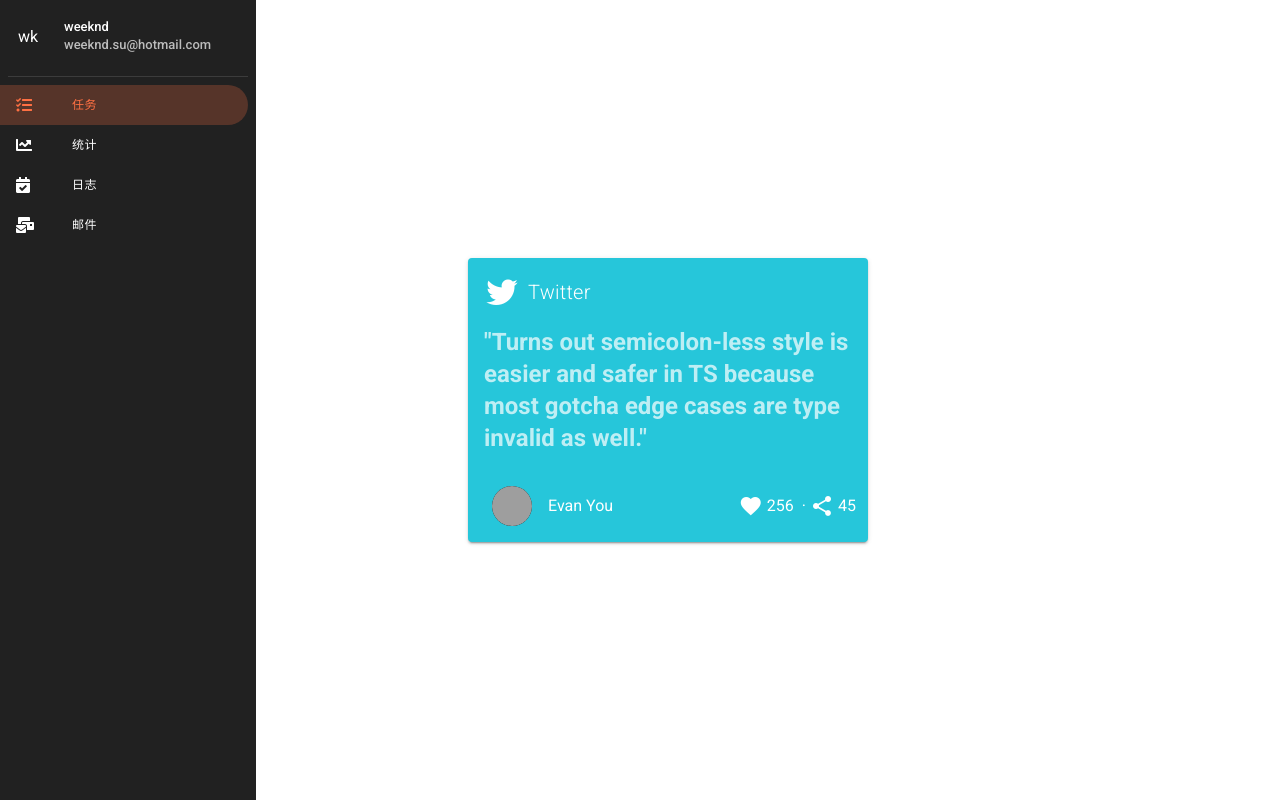
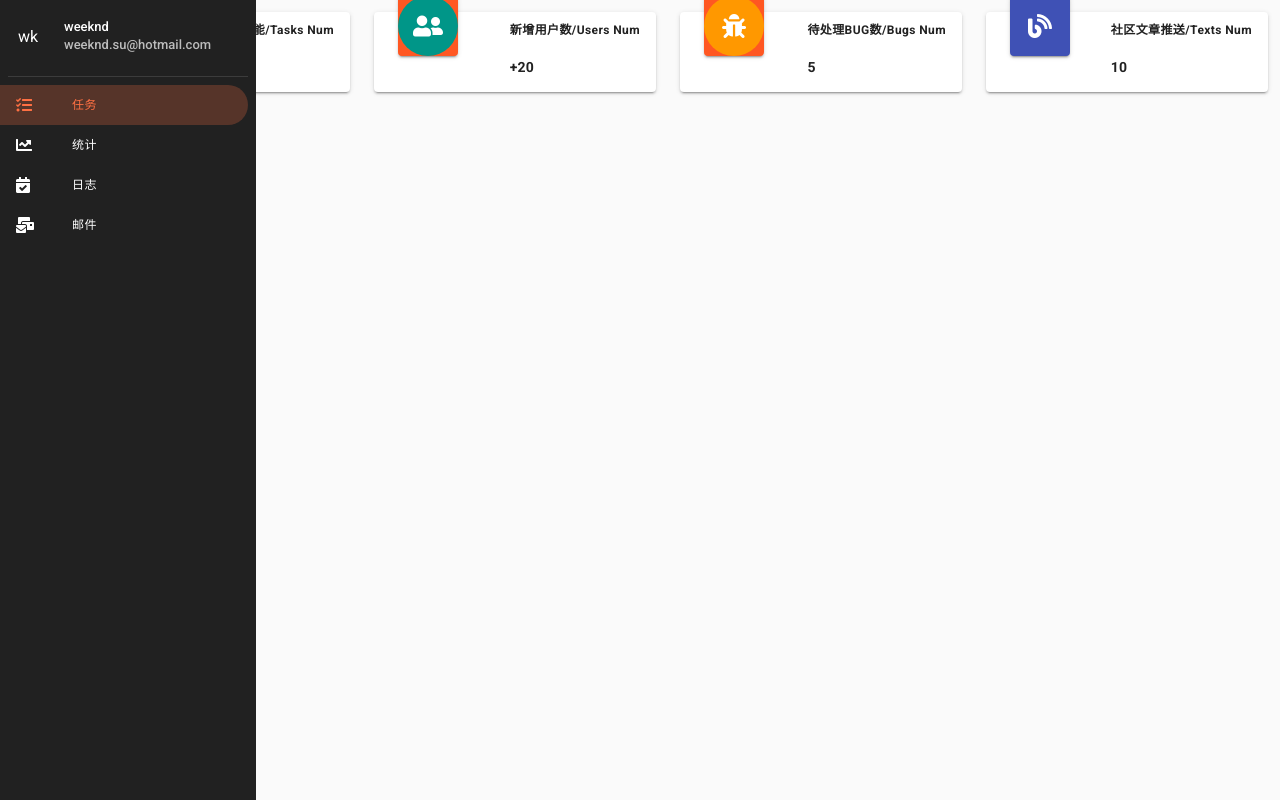
Before and after one commit to weekndchina/goweb, a Vue app: page /#/task in a window 1280 px wide. Built offline with nearby package versions, Linux system fonts and the light colour scheme; grey boxes are pictures that could not be loaded.

Commit message:
add num count on dashboard

```diff
--- a/src/components/layout/DefaultLayout.vue
+++ b/src/components/layout/DefaultLayout.vue
@@ -1,11 +1,8 @@
 <template>
     <v-app id="app-layout">
         <app-drawer></app-drawer>
-        <v-content>
-         <v-container fluid fill-height dark
-         >
+        <v-content style="background-color:#FAFAFA">
             <router-view></router-view>
-         </v-container>
         </v-content>
     </v-app>
 </template>
@@ -13,7 +10,6 @@
 
 <script>
 import AppDrawer from "@/components/AppDrawer"
-
 export default {
     components: {
         AppDrawer,
--- a/src/views/rw/Task.vue
+++ b/src/views/rw/Task.vue
@@ -1,50 +1,104 @@
 <template>
+ <v-container grid-list-xl fluid>
+ <v-row>
+    <v-col cols="3" md=3 sm=6 xs=6>
           <v-card
-    class="mx-auto"
-    color="#26c6da"
-    dark
-    max-width="400"
+            height="80"
           >
-    <v-card-title>
-      <v-icon
-        large
-        left
+            <div class="d-flex flex-no-wrap justify-space-between">
+            <v-card class="mt-n4 ml-6" height="60" color="deep-orange">
+             <v-avatar
+                size="60"
+                color="cyan"
               >
-        mdi-twitter
-      </v-icon>
-      <span class="title font-weight-light">Twitter</span>
-    </v-card-title>
+              <v-icon dark>fa-tasks</v-icon>
+              </v-avatar>
+              </v-card>
+              <div>
+              <v-card-text class="caption font-weight-bold pt-2">
+                    待开发功能/Tasks Num
+                </v-card-text>
+                <v-card-subtitle class="pt-0 font-weight-bold"
+                >55/个
+                </v-card-subtitle>
+              </div>
+            </div>
+          </v-card>
+    </v-col>
+    <v-col cols="3" md=3 sm=6 xs=6>
+              <v-card
+            height="80"
 
-    <v-card-text class="headline font-weight-bold">
-      "Turns out semicolon-less style is easier and safer in TS because most gotcha edge cases are type invalid as well."
+          >
+            <div class="d-flex flex-no-wrap justify-space-between">
+            <v-card class="mt-n4 ml-6" height="60" color="deep-orange">
+             <v-avatar
+                size="60"
+                color="teal"
+              >
+              <v-icon dark>fa-user-friends</v-icon>
+              </v-avatar>
+              </v-card>
+              <div>
+              <v-card-text class="caption font-weight-bold pt-2">
+                    新增用户数/Users Num
                 </v-card-text>
-
-    <v-card-actions>
-      <v-list-item class="grow">
-        <v-list-item-avatar color="grey darken-3">
-          <v-img
-            class="elevation-6"
-            src="https://avataaars.io/?avatarStyle=Transparent&topType=ShortHairShortCurly&accessoriesType=Prescription02&hairColor=Black&facialHairType=Blank&clotheType=Hoodie&clotheColor=White&eyeType=Default&eyebrowType=DefaultNatural&mouthType=Default&skinColor=Light"
-          ></v-img>
-        </v-list-item-avatar>
-
-        <v-list-item-content>
-          <v-list-item-title>Evan You</v-list-item-title>
-        </v-list-item-content>
-
-        <v-row
-          align="center"
-          justify="end"
+                <v-card-subtitle class="pt-0 font-weight-bold"
+                >+20
+                </v-card-subtitle>
+              </div>
+            </div>
+          </v-card>
+    </v-col>
+    <v-col cols="3" md=3 sm=6 xs=6>
+              <v-card
+            height="80"
           >
-          <v-icon class="mr-1">mdi-heart</v-icon>
-          <span class="subheading mr-2">256</span>
-          <span class="mr-1">·</span>
-          <v-icon class="mr-1">mdi-share-variant</v-icon>
-          <span class="subheading">45</span>
+            <div class="d-flex flex-no-wrap justify-space-between">
+           <v-card class="mt-n4 ml-6" height="60" color="deep-orange">
+             <v-avatar
+                size="60"
+                color="orange"
+              >
+              <v-icon dark>fa-bug</v-icon>
+              </v-avatar>
+              </v-card>
+              <div>
+              <v-card-text class="caption font-weight-bold pt-2">
+                    待处理BUG数/Bugs Num
+                </v-card-text>
+                <v-card-subtitle class="pt-0 font-weight-bold"
+                >5
+                </v-card-subtitle>
+              </div>
+            </div>
+          </v-card>
+    </v-col>
+    <v-col cols="3" md=3 sm=6 xs=6>
+           <v-card
+            height="80"
+          >
+            <div class="d-flex flex-no-wrap justify-space-between">
+            <v-card class="mt-n4 ml-6" height="60" color="indigo">
+             <v-avatar
+                size="60"
+              >
+              <v-icon dark>fa-blog</v-icon>
+              </v-avatar>
+              </v-card>
+              <div>
+              <v-card-text class="caption font-weight-bold pt-2">
+                    社区文章推送/Texts Num
+                </v-card-text>
+                <v-card-subtitle class="pt-0 font-weight-bold"
+                >10
+                </v-card-subtitle>
+              </div>
+            </div>
+          </v-card>
+    </v-col>
   </v-row>
-      </v-list-item>
-    </v-card-actions>
-  </v-card>
+  </v-container>
 </template>
 
 <script>
```
Also changed, not shown: src/components/AppToolbar.vue (+31 -0 lines). Lines whose indentation alone changed are shown as unchanged.
